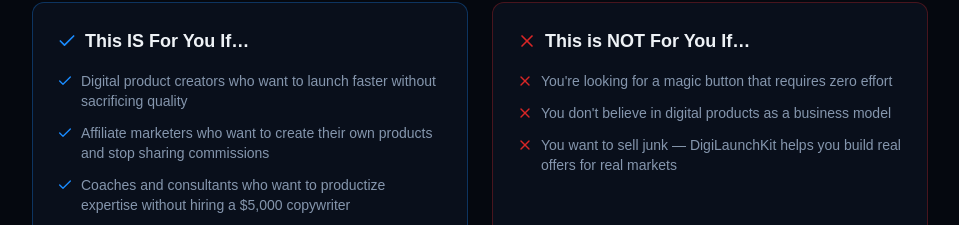
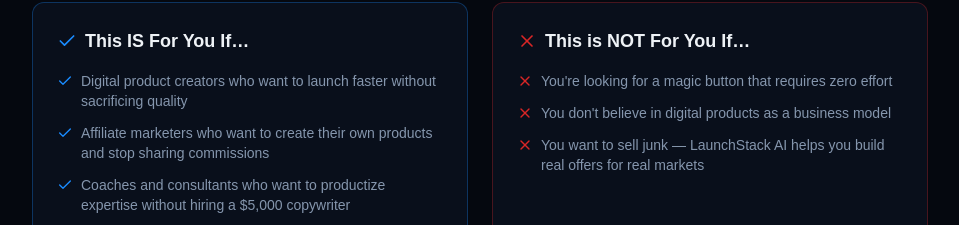
Before and after one commit to szovaai/niche-spark-plug, a React (Vite) app: page / in a window 1280 px wide. Shown: the part 8731-8956 px from the top of the page, without its empty margins (160-1119 px from the left). Built offline with nearby package versions, Linux system fonts and the light colour scheme; the HTML template or start-up script is replaced by a standard one.

Commit message:
Preceding changes

```diff
--- a/src/pages/Index.tsx
+++ b/src/pages/Index.tsx
@@ -755,7 +755,7 @@ const Index = () => {
                   {[
                     "You're looking for a magic button that requires zero effort",
                     "You don't believe in digital products as a business model",
-                    "You want to sell junk — DigiLaunchKit helps you build real offers for real markets",
+                    "You want to sell junk — LaunchStack AI helps you build real offers for real markets",
                   ].map((item, i) => (
                     <li key={i} className="flex items-start gap-2 text-sm text-muted-foreground">
                       <X className="w-4 h-4 text-destructive shrink-0 mt-0.5" />
```
